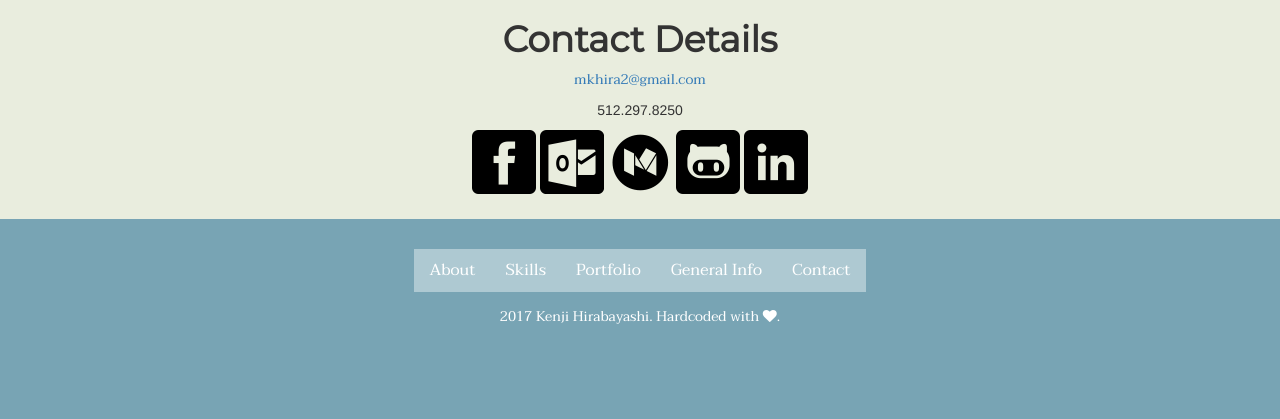
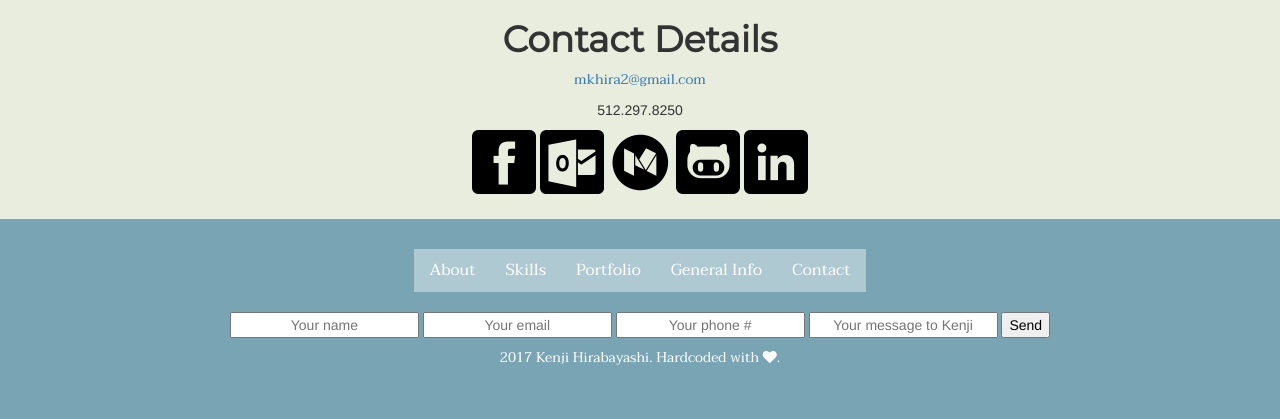
Before and after one commit to mkhira2/portfolio, a PHP site: page / in a window 1280 px wide. Shown: the part 1697-2116 px from the top of the page. Run offline with PHP 8.4, Linux system fonts and the light colour scheme; some libraries are stand-ins or nearby versions.

Commit message:
added gather info form

```diff
--- a/home.html
+++ b/home.html
@@ -149,6 +149,13 @@
                 <li class="loud"><a href="#general-info" class="header-aTag">General Info</a></li>
                 <li class="loud"><a href="#contact" class="header-aTag">Contact</a></li>
         </ul>
+        <form class="gather" method="POST" action="http://formspree.io/mkhira2@gmail.com">
+            <input type="name" name="name" placeholder="Your name">
+            <input type="email" name="email" placeholder="Your email">
+            <input type="phone" name="phone" placeholder="Your phone #">
+            <input name="message" placeholder="Your message to Kenji"></input>
+            <button type="submit">Send</button>
+        </form>
         <p class="copyright">2017 Kenji Hirabayashi. Hardcoded with <i class="fa fa-heart" aria-hidden="true"></i>.</p>
     </footer>
 
--- a/styles/style.css
+++ b/styles/style.css
@@ -194,6 +194,11 @@ ul.contact-info {
 	margin-top: 10px;
 }
 
+.gather {
+	margin-top: 15px;
+	color: black;
+}
+
 @media (max-width: 800px) {
 	section#about {
 		display: block;
```
